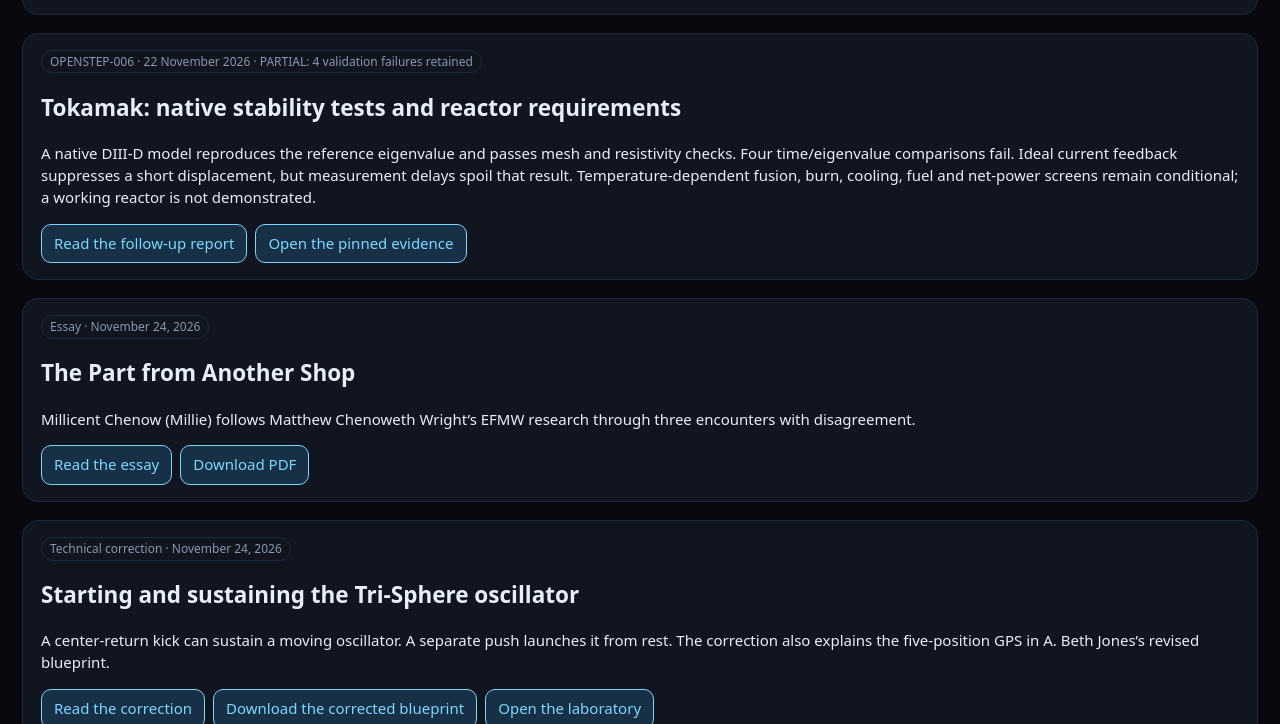
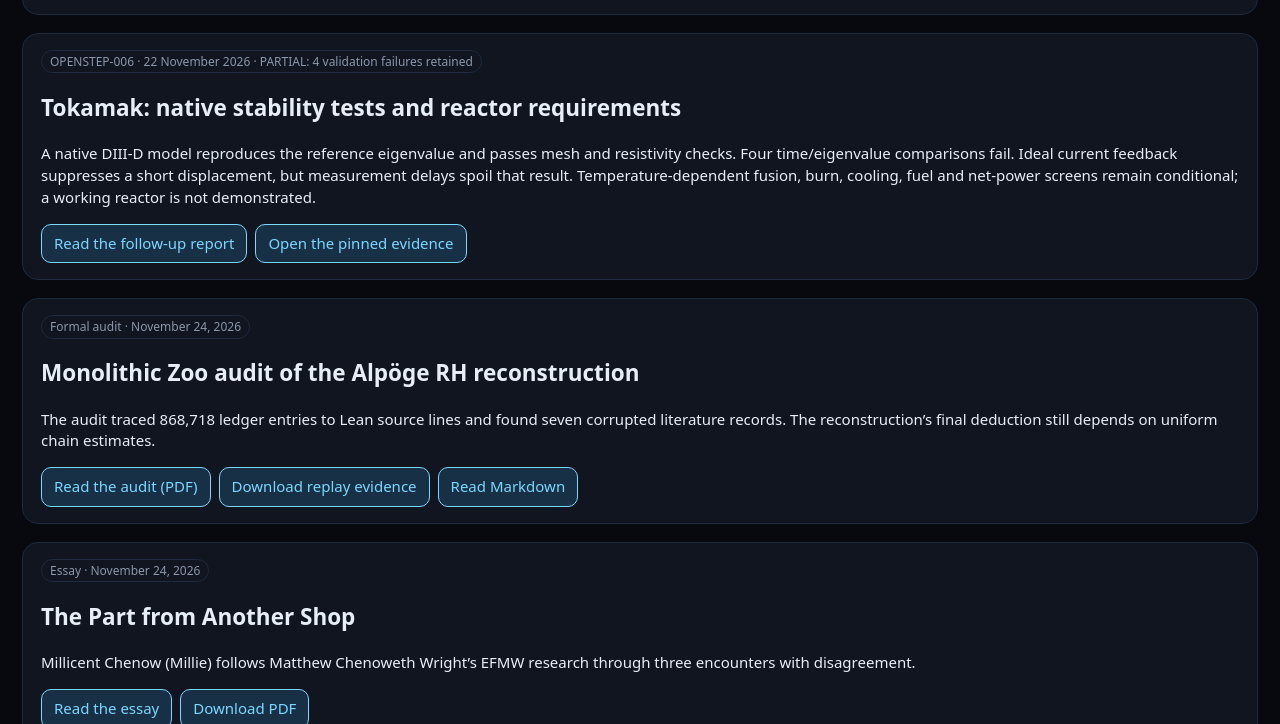
Before and after one commit to enuminous/papers, a plain HTML site: page index.html in a window 1280 px wide. Shown: the part 523-1247 px from the top of the page. Drawn offline with nearby package versions, Linux system fonts and the light colour scheme.

Commit message:
Publish Monolithic Zoo audit of the Alpöge RH reconstruction

```diff
--- a/index.html
+++ b/index.html
@@ -70,6 +70,13 @@
   <h2 id="openstep-006-title">Tokamak: native stability tests and reactor requirements</h2>
   <p>A native DIII-D model reproduces the reference eigenvalue and passes mesh and resistivity checks. Four time/eigenvalue comparisons fail. Ideal current feedback suppresses a short displacement, but measurement delays spoil that result. Temperature-dependent fusion, burn, cooling, fuel and net-power screens remain conditional; a working reactor is not demonstrated.</p>
   <div class="actions"><a href="https://github.com/enuminous/papers/blob/main/Tokamak-Native-Stability-and-Reactor-Requirements-OPENSTEP-006-2026-11-22.md">Read the follow-up report</a><a href="https://github.com/enuminous/Tokamak/tree/7f2842f3086fae73ad51c1b784830862c314658f/benchmarks/openstep-006">Open the pinned evidence</a></div>
+</aside>
+
+<aside class="card" aria-labelledby="rh-reconstruction-zoo-title" style="grid-column:1/-1">
+  <span class="pill">Formal audit · November 24, 2026</span>
+  <h2 id="rh-reconstruction-zoo-title">Monolithic Zoo audit of the Alpöge RH reconstruction</h2>
+  <p>The audit traced 868,718 ledger entries to Lean source lines and found seven corrupted literature records. The reconstruction’s final deduction still depends on uniform chain estimates.</p>
+  <div class="actions"><a href="./RH-Reconstruction-Zoo-Audit-2026-11-24.pdf">Read the audit (PDF)</a><a href="./research/rh-reconstruction-zoo-2026-11-24/RH-Reconstruction-Zoo-Evidence.zip" download>Download replay evidence</a><a href="https://github.com/enuminous/papers/blob/main/RH-Reconstruction-Zoo-Audit-2026-11-24.md">Read Markdown</a></div>
 </aside>
 
 <aside class="card" aria-labelledby="part-from-another-shop-title" style="grid-column:1/-1">
```
Also changed, not shown: 4 other files.
